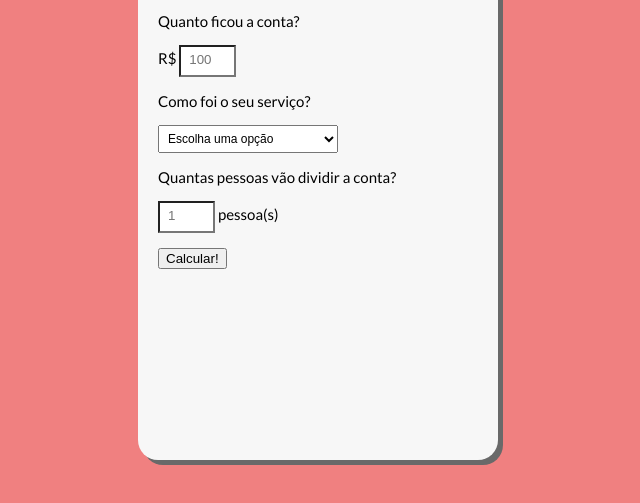
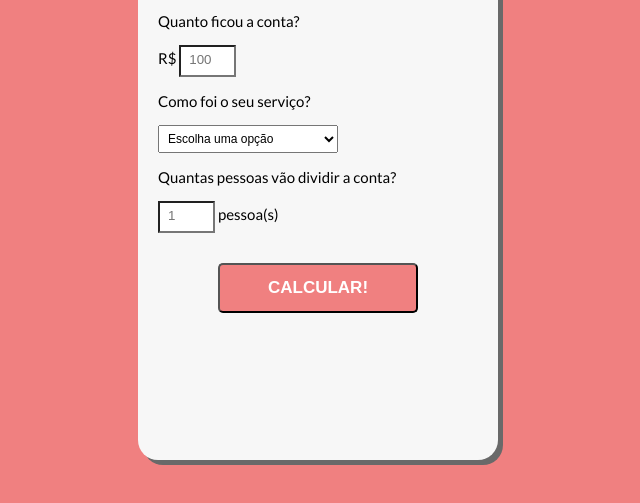
Before and after one commit to DaividVictor/Minicurso_OneBitCode, a plain HTML site: page Desenvolvimento/index.html in a window 1280 px wide. Shown: the part 165-668 px from the top of the page, without its empty margins (322-962 px from the left). Drawn offline with Linux system fonts and the light colour scheme.

Commit message:
finalizando o CSS

```diff
--- a/Desenvolvimento/Styles/styles.css
+++ b/Desenvolvimento/Styles/styles.css
@@ -32,6 +32,7 @@ body {
 
 .tipsForm {
 padding-left: 20px;
+padding-right: 20px;
 }
 
 .formInput {
@@ -52,8 +53,14 @@ padding-left: 20px;
 }
 
 .formSubmit {
-
+    text-transform: uppercase;
+    font-weight: bold;
+    display: block;
+    margin: 30px auto;
+    background-color: var(--primary-color);
+    border-radius: 5px;
+    width: 200px;
+    height: 50px;
+    font-size: 17px;
+    color: white;
 }
-                                                                /*
-
-                                                                */
```
